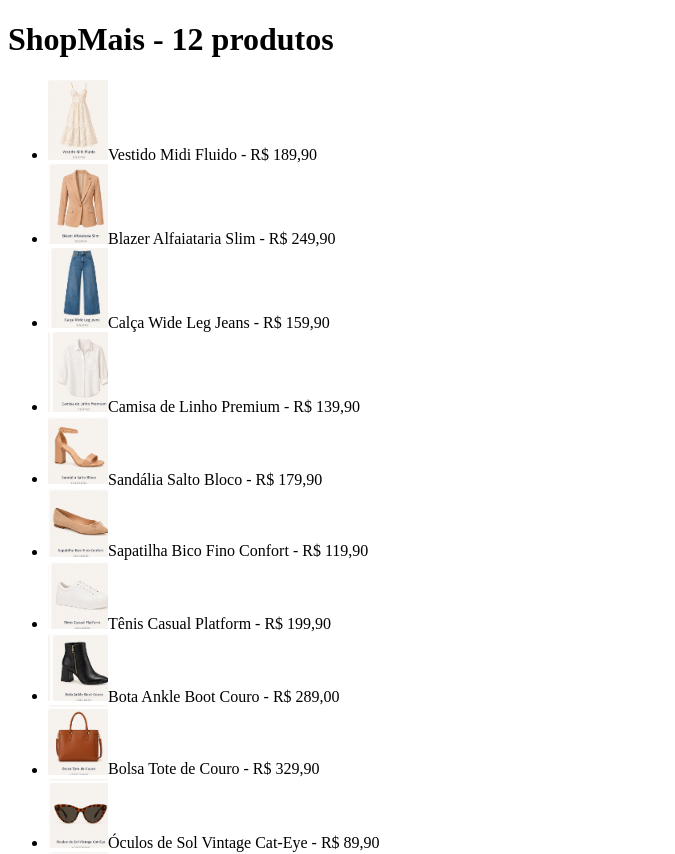
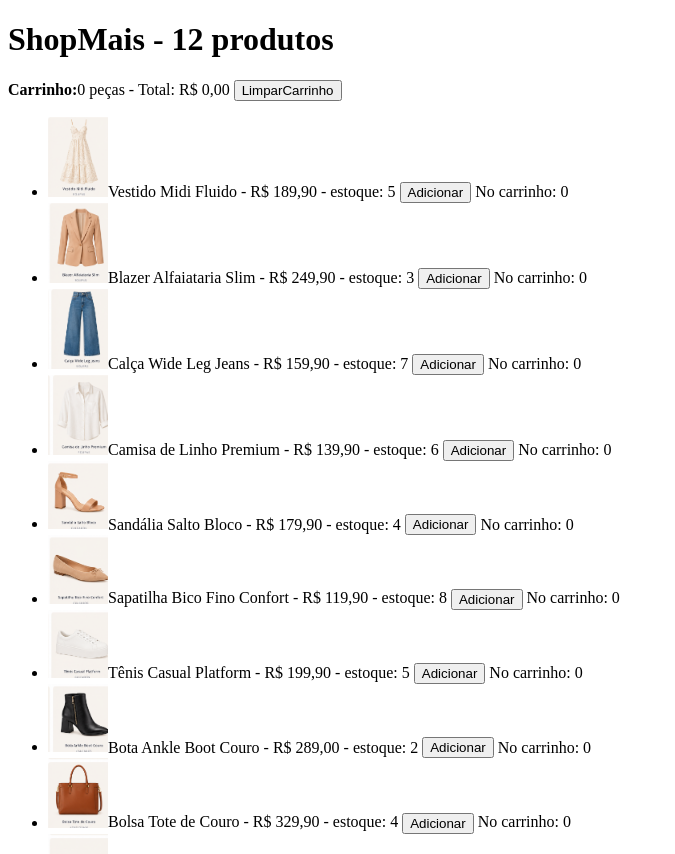
Before and after one commit to jessicacarrilho/projetofinal-shopmais, a React (Vite) app: page / in a window 1280 px wide. Shown: the top 854 px of the page, without its empty margins (0-675 px from the left). Built offline with nearby package versions, Linux system fonts and the light colour scheme; data requests are answered from the project's data file.

Commit message:
feat: envolve App com CarrinhoProvider e testa carrinho

```diff
--- a/src/App.jsx
+++ b/src/App.jsx
@@ -1,14 +1,22 @@
 import { useProdutos } from './hooks/useProdutos'
 import { caminhoDaImagem} from './utils/imagem'
 import { formatarMoeda } from './utils/moeda'
+import { useCarrinho } from './hooks/useCarrinho'
 
 
 function App() {
   const { produtos, loading, error} = useProdutos()
+  const { itens, adicionarItem, removerItem, limparCarrinho, obterQuantidade, quantidadeTotal, valorTotal } = useCarrinho()
 
   return (
     <main>
       <h1>ShopMais - {produtos.length} produtos</h1>
+
+      <p>
+        <strong>Carrinho:</strong>
+        {quantidadeTotal} peças - Total: {formatarMoeda(valorTotal)}
+        {' '}<button onClick={limparCarrinho}>LimparCarrinho</button>
+      </p>
 
       {loading && <p>Carregando produtos...</p>}
       {error && <p>{error}</p>}
@@ -17,8 +25,20 @@ function App() {
         {produtos.map((produto) => (
           <li key={produto.id}>
             <img src={caminhoDaImagem(produto.imagem)} alt={produto.nome} width="60" />
-            {produto.nome} - {formatarMoeda(produto.preco)}
+            {produto.nome} - {formatarMoeda(produto.preco)} - estoque: {produto.estoque}
+            {' '}<button onClick={() => adicionarItem(produto)}>Adicionar</button>
+            {' '}No carrinho: {obterQuantidade(produto.id)}
           </li>
+        ))}
+      </ul>
+
+      <h2>Itens no carrinho</h2>
+      <ul>
+        {itens.map((item) => (
+          <li key={item.id}>
+            {item.nome} x {item.quantidade}
+            {' '}<button onClick={() => removerItem(item.id)}>Remover</button>
+            </li>
         ))}
       </ul>
     </main>
--- a/src/main.jsx
+++ b/src/main.jsx
@@ -1,9 +1,12 @@
 import { StrictMode } from 'react'
 import { createRoot } from 'react-dom/client'
 import App from './App.jsx'
+import { CarrinhoProvider } from './contexts/CarrinhoContext.jsx'
 
 createRoot(document.getElementById('root')).render(
   <StrictMode>
+    <CarrinhoProvider>
     <App />
+    </CarrinhoProvider>
   </StrictMode>,
 )
```
